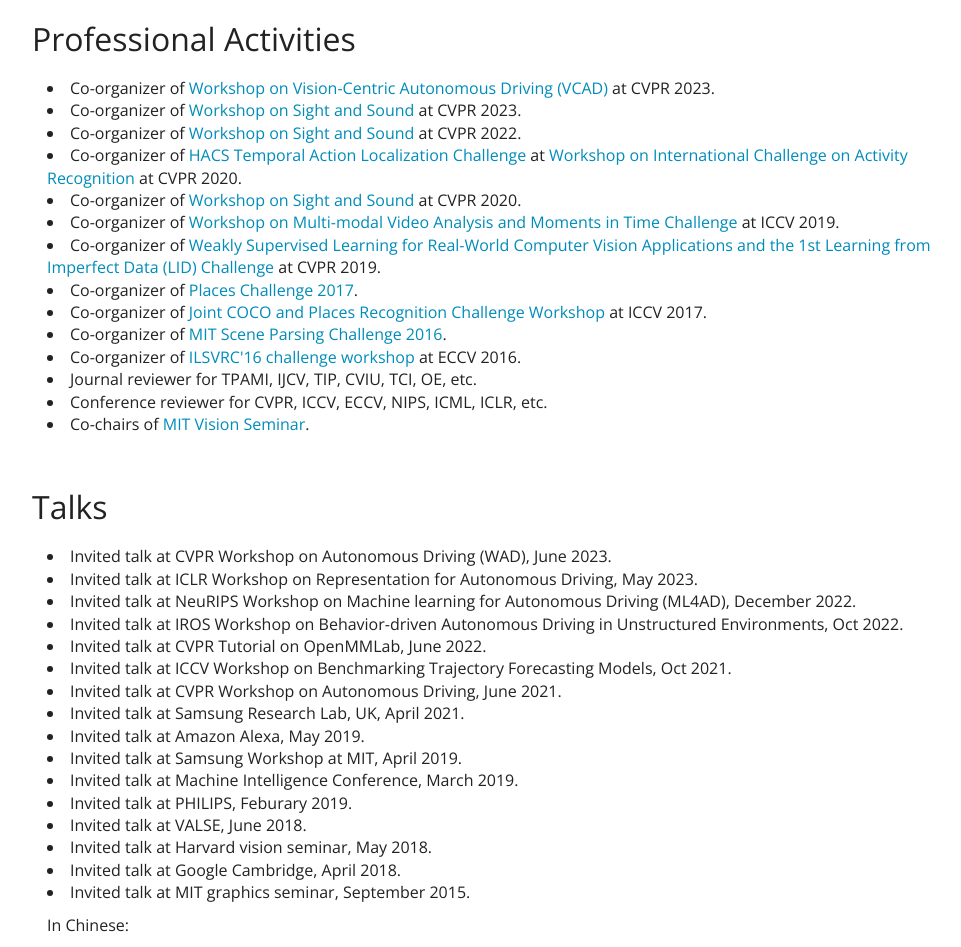
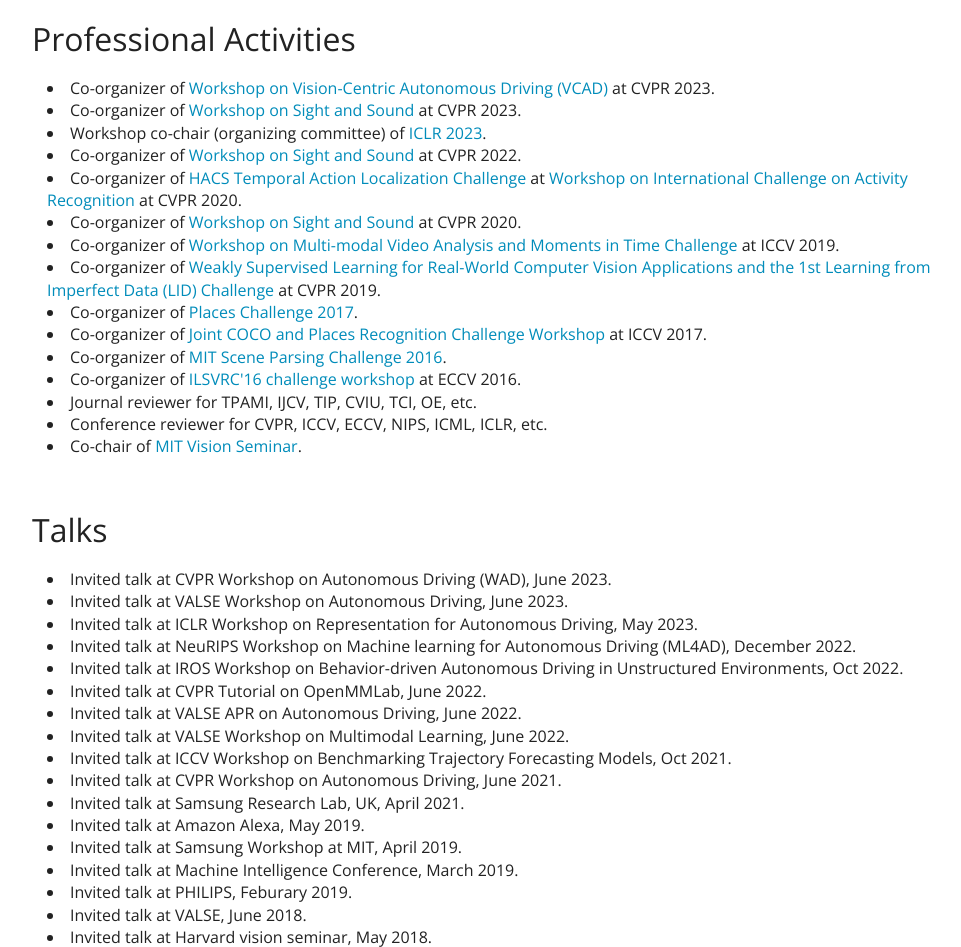
Before and after one commit to hangzhaomit/hangzhaomit.github.io, a plain HTML site: page index.html in a window 1280 px wide. Shown: the part 6420-7367 px from the top of the page, without its empty margins (53-1014 px from the left). Drawn offline with nearby package versions, Linux system fonts and the light colour scheme.

Commit message:
update professional activities

```diff
--- a/index.html
+++ b/index.html
@@ -869,6 +869,7 @@
 
           <li> Co-organizer of <a href="https://vcad.site/#/">Workshop on Vision-Centric Autonomous Driving (VCAD)</a> at CVPR 2023.</li>
           <li> Co-organizer of <a href="http://sightsound.org/">Workshop on Sight and Sound</a> at CVPR 2023.</li>
+          <li> Workshop co-chair (organizing committee) of <a href="https://iclr.cc/">ICLR 2023</a>.</li>
           <li> Co-organizer of <a href="http://sightsound.org/">Workshop on Sight and Sound</a> at CVPR 2022.</li>
           <li> Co-organizer of <a href="">HACS Temporal Action Localization Challenge</a> at <a href="http://activity-net.org/challenges/2020/">Workshop on International Challenge on Activity Recognition</a> at CVPR 2020.</li>
           <li> Co-organizer of <a href="http://sightsound.org/">Workshop on Sight and Sound</a> at CVPR 2020.</li>
@@ -880,7 +881,7 @@
           <li> Co-organizer of <a href="http://image-net.org/challenges/LSVRC/2016/index">ILSVRC'16 challenge workshop</a> at ECCV 2016.
           <li>Journal reviewer for TPAMI, IJCV, TIP, CVIU, TCI, OE, etc.</li>
           <li> Conference reviewer for CVPR, ICCV, ECCV, NIPS, ICML, ICLR, etc.</li>
-          <li> Co-chairs of <a href="https://sites.google.com/view/visionseminar">MIT Vision Seminar</a>.</li>
+          <li> Co-chair of <a href="https://sites.google.com/view/visionseminar">MIT Vision Seminar</a>.</li>
           </li>
           </p>
 
@@ -896,11 +897,15 @@
           <div class="col-md-10" style="text-align: middle; vertical-align: middle;">
           <p align="justify">
             <li> Invited talk at CVPR Workshop on Autonomous Driving (WAD), June 2023. </li>
+            <li> Invited talk at VALSE Workshop on Autonomous Driving, June 2023. </li>
             <li> Invited talk at ICLR Workshop on Representation for Autonomous Driving, May 2023. </li>
             <li> Invited talk at NeuRIPS Workshop on Machine learning for Autonomous Driving (ML4AD), December 2022. </li>
             <li> Invited talk at IROS Workshop on Behavior-driven Autonomous Driving in Unstructured Environments, Oct 2022. </li>
             <li> Invited talk at CVPR Tutorial on OpenMMLab, June 2022. </li>
-            <li> Invited talk at ICCV Workshop on Benchmarking Trajectory Forecasting Models, Oct 2021. </li><li> Invited talk at CVPR Workshop on Autonomous Driving, June 2021. </li>
+            <li> Invited talk at VALSE APR on Autonomous Driving, June 2022. </li>
+            <li> Invited talk at VALSE Workshop on Multimodal Learning, June 2022. </li>
+            <li> Invited talk at ICCV Workshop on Benchmarking Trajectory Forecasting Models, Oct 2021. </li>
+            <li> Invited talk at CVPR Workshop on Autonomous Driving, June 2021. </li>
             <li> Invited talk at Samsung Research Lab, UK, April 2021. </li>
             <li> Invited talk at Amazon Alexa, May 2019. </li>
             <li> Invited talk at Samsung Workshop at MIT, April 2019. </li>
```
